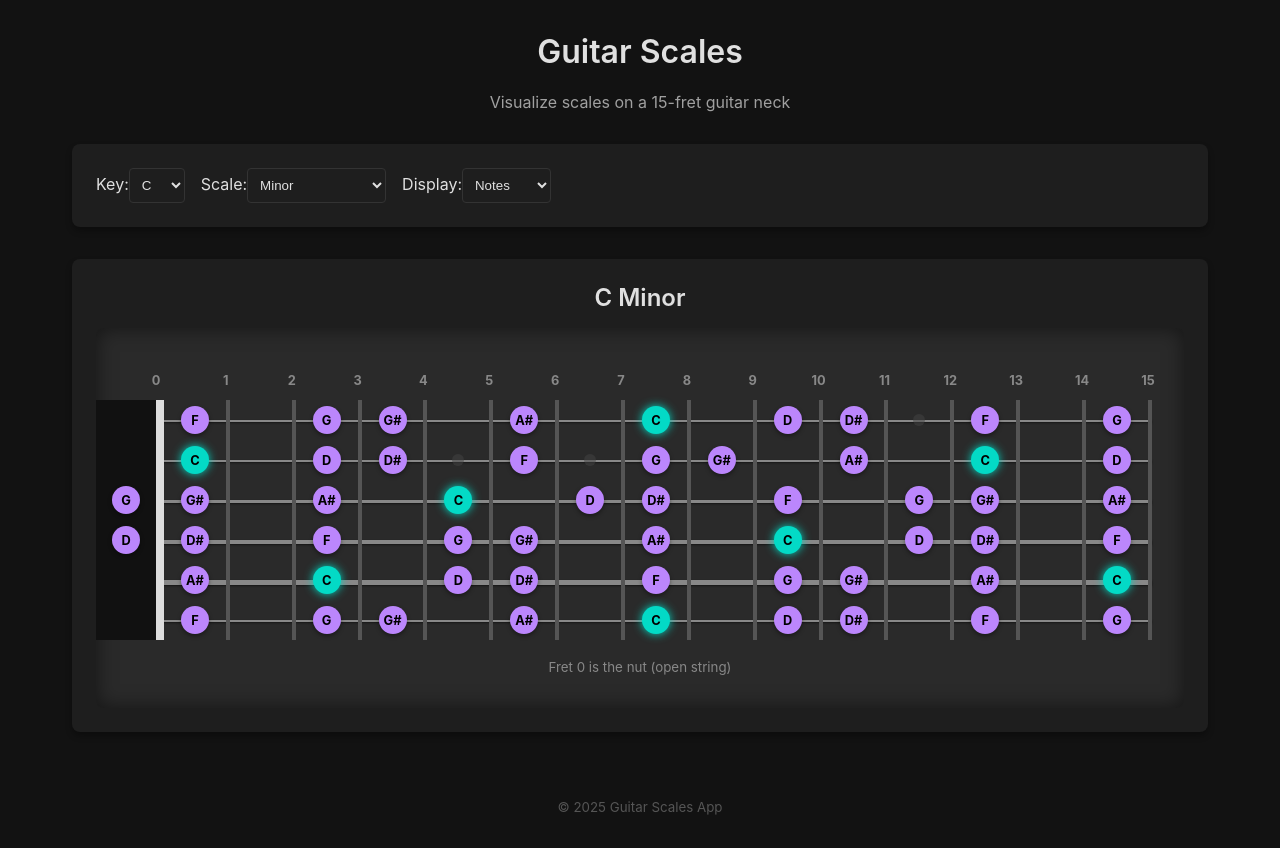
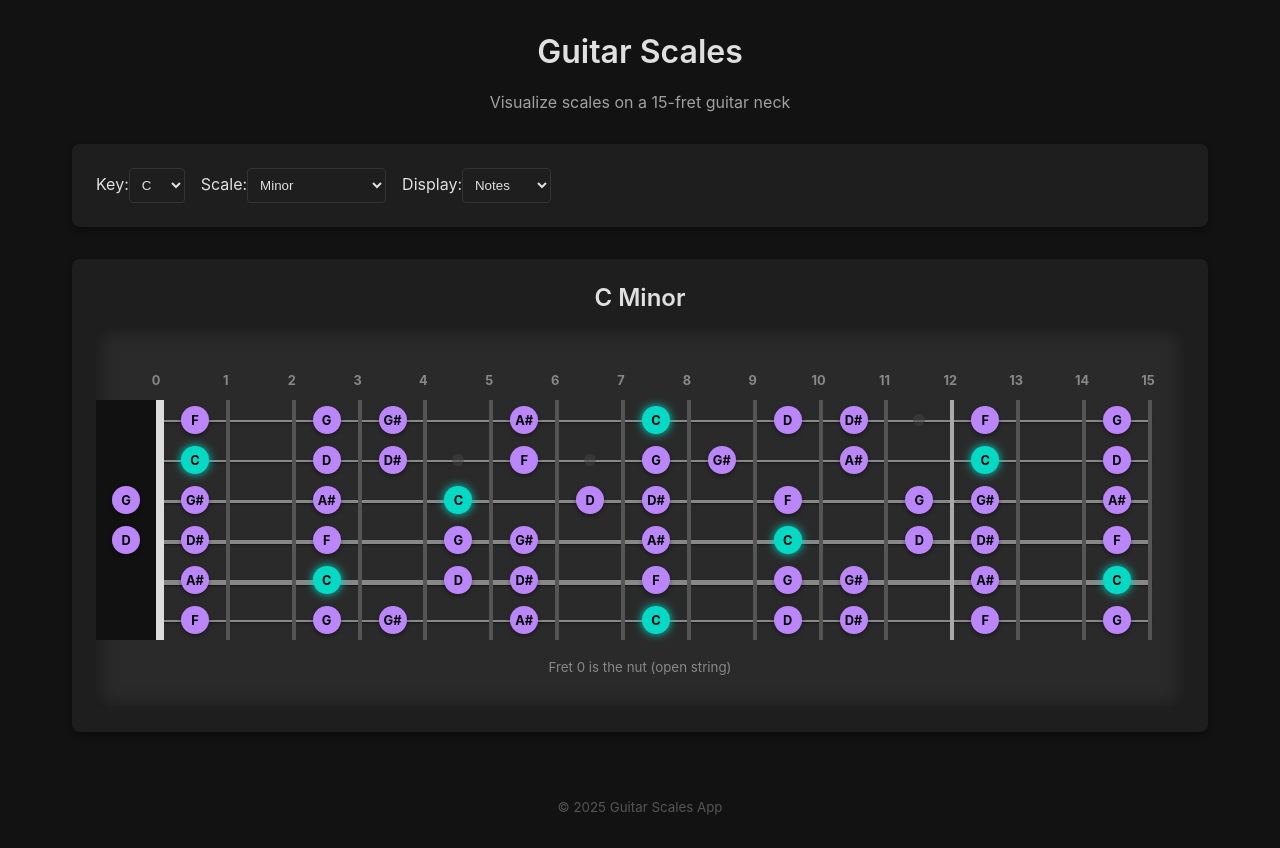
Before and after one commit to pgaard/guitarscales, a React (Vite) app: page / in a window 1280 px wide. Built offline with nearby package versions, Linux system fonts and the light colour scheme.

Commit message:
feat: Add Fretboard component for visualizing and interacting with guitar scales.

```diff
--- a/src/components/Fretboard.css
+++ b/src/components/Fretboard.css
@@ -65,6 +65,11 @@
   /* Nut */
   flex: 0 0 60px;
   background: #111;
+}
+
+.fret-12 {
+  border-right-color: #aaa;
+  /* Highlight 12th fret wire */
 }
 
 /* Fret markers (dots) */
--- a/src/components/Fretboard.jsx
+++ b/src/components/Fretboard.jsx
@@ -46,9 +46,10 @@ const Fretboard = ({ keyNote, scaleType, displayMode }) => {
               const note = getNoteAtFret(stringNote, fretIndex);
               const inScale = isNoteInScale(note);
               const isRoot = note === keyNote;
+              const isTwelfth = fretIndex === 12;
 
               return (
-                <div key={fretIndex} className="fret">
+                <div key={fretIndex} className={`fret ${isTwelfth ? 'fret-12' : ''}`}>
                   {inScale && (
                     <div
                       className={`note-marker ${isRoot ? 'root' : ''}`}
```
